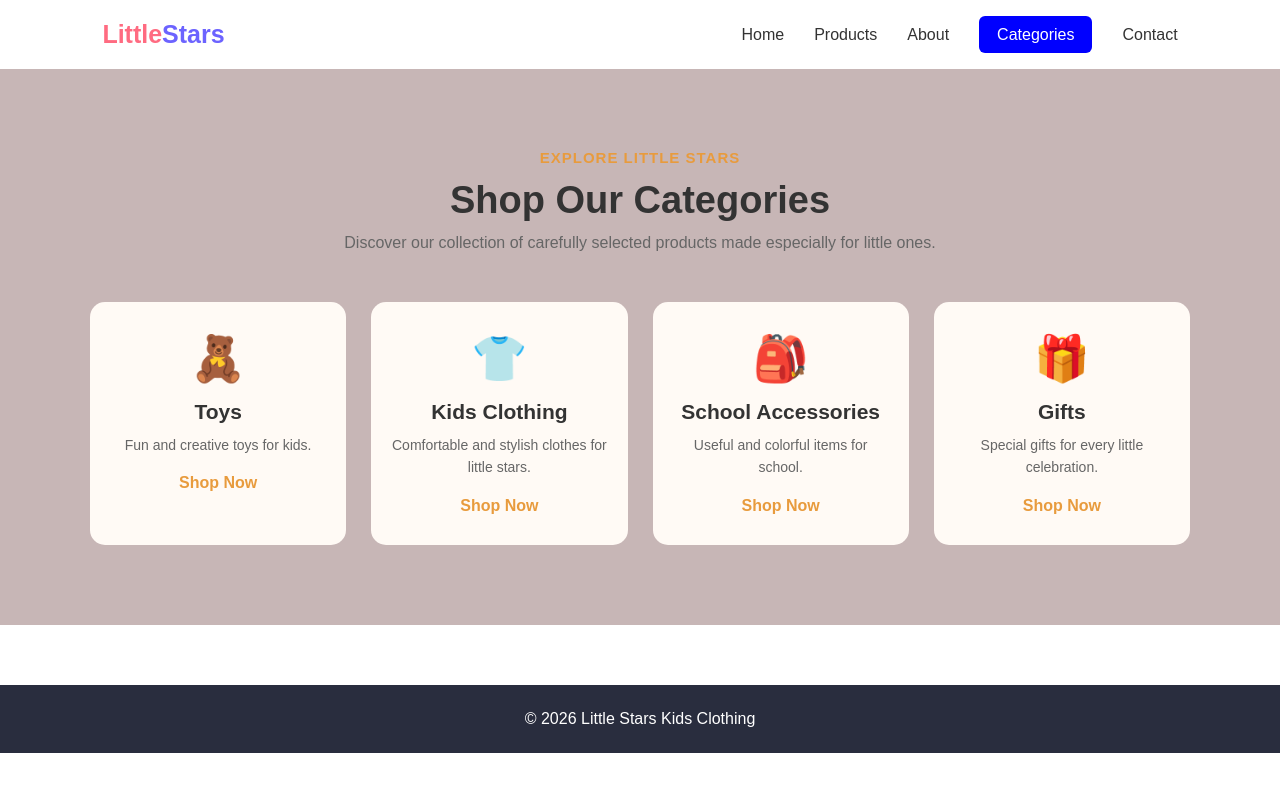
After one commit to rahilasana/Django_project, a Django app: page /categories/ in a window 1280 px wide. The commit adds this page. Run offline with Django 5.2, Linux system fonts and the light colour scheme.

Commit message:
add a new file

```diff
--- a/django_firstproject/urls.py
+++ b/django_firstproject/urls.py
@@ -39,6 +39,7 @@ urlpatterns = [
     path('contact/',views.contact,name="contact"),
     path('products/',views.products,name="products"),
     path('userform/',views.userform,name="userform"),
+    path('categories/',views.categories,name="categories"),
 
 
 ]
--- a/django_firstproject/views.py
+++ b/django_firstproject/views.py
@@ -22,6 +22,9 @@ def about(request):
 
 def contact(request):
     return render(request, "contact.html")
+
+def categories(request):
+    return render(request, "categories.html")
 
 def products(request):
 
--- a/static/css/base.css
+++ b/static/css/base.css
@@ -6,7 +6,6 @@
 
 body {
     font-family: Arial, sans-serif;
-    background: #fffaf5;
     color: #333;
 }
 
--- /dev/null
+++ b/static/css/categories.css
@@ -0,0 +1,87 @@
+.categories-section {
+    padding: 80px 20px;
+    background-color: #c7b6b6;
+}
+
+.categories-container {
+    max-width: 1100px;
+    margin: auto;
+}
+
+.categories-heading {
+    text-align: center;
+    margin-bottom: 50px;
+}
+
+.categories-heading span {
+    color: #e89b3d;
+    font-size: 15px;
+    font-weight: 600;
+    text-transform: uppercase;
+    letter-spacing: 1px;
+}
+
+.categories-heading h2 {
+    font-size: 38px;
+    color: #333;
+    margin: 12px 0;
+}
+
+.categories-heading p {
+    color: #666;
+    font-size: 16px;
+}
+
+.categories-grid {
+    display: grid;
+    grid-template-columns: repeat(4, 1fr);
+    gap: 25px;
+}
+
+.category-card {
+    padding: 30px 20px;
+    text-align: center;
+    background-color: #fffaf5;
+    border-radius: 15px;
+    transition: 0.3s;
+}
+
+.category-card:hover {
+    transform: translateY(-8px);
+}
+
+.category-icon {
+    font-size: 45px;
+    margin-bottom: 15px;
+}
+
+.category-card h3 {
+    color: #333;
+    font-size: 21px;
+    margin-bottom: 10px;
+}
+
+.category-card p {
+    color: #666;
+    font-size: 14px;
+    line-height: 1.6;
+    margin-bottom: 18px;
+}
+
+.category-card a {
+    color: #e89b3d;
+    text-decoration: none;
+    font-weight: 600;
+}
+
+@media (max-width: 900px) {
+    .categories-grid {
+        grid-template-columns: repeat(2, 1fr);
+    }
+}
+
+@media (max-width: 550px) {
+    .categories-grid {
+        grid-template-columns: 1fr;
+    }
+}
--- a/static/css/contact.css
+++ b/static/css/contact.css
@@ -3,6 +3,7 @@
     display: grid;
     grid-template-columns: 1fr 1fr;
     gap: 70px;
+    background-color: #c7b6b6;
 }
 
 .label {
--- a/static/css/home.css
+++ b/static/css/home.css
@@ -5,6 +5,7 @@
     align-items: center;
     justify-content: space-between;
     gap: 50px;
+    background-color: #c7b6b6;
 }
 
 .hero-text {
--- a/static/css/products.css
+++ b/static/css/products.css
@@ -1,5 +1,6 @@
 .products-section {
     padding: 70px 8%;
+    background-color: #c7b6b6;
 }
 
 .products-section h1 {
--- a/template/base.html
+++ b/template/base.html
@@ -36,7 +36,9 @@
         <li class="{% if request.path == '/about/' %}active{% endif %}">
           <a href="{% url 'about' %}">About</a>
         </li>
-
+        <li class="{% if request.path == '/categories/' %}active{% endif %}">
+          <a href="{% url 'categories' %}">Categories</a>
+        </li>
                 <li class="{% if request.path == '/contact/' %}active{% endif %}">
           <a href="{% url 'contact' %}">Contact</a>
         </li>
--- /dev/null
+++ b/template/categories.html
@@ -0,0 +1,63 @@
+{% extends 'base.html'%}
+
+{% load static %}
+
+{% block title %}
+About | Little Stars
+{% endblock%}
+
+{% block css %}
+<link rel="stylesheet" href="{% static 'css/categories.css' %}">
+{% endblock %}
+
+{% block content %}
+
+<section class="categories-section">
+
+    <div class="categories-container">
+
+        <div class="categories-heading">
+            <span>Explore Little Stars</span>
+            <h2>Shop Our Categories</h2>
+            <p>
+                Discover our collection of carefully selected products
+                made especially for little ones.
+            </p>
+        </div>
+
+        <div class="categories-grid">
+
+            <div class="category-card">
+                <div class="category-icon">🧸</div>
+                <h3>Toys</h3>
+                <p>Fun and creative toys for kids.</p>
+                <a href="/products/">Shop Now</a>
+            </div>
+
+            <div class="category-card">
+                <div class="category-icon">👕</div>
+                <h3>Kids Clothing</h3>
+                <p>Comfortable and stylish clothes for little stars.</p>
+                <a href="/products/">Shop Now</a>
+            </div>
+
+            <div class="category-card">
+                <div class="category-icon">🎒</div>
+                <h3>School Accessories</h3>
+                <p>Useful and colorful items for school.</p>
+                <a href="/products/">Shop Now</a>
+            </div>
+
+            <div class="category-card">
+                <div class="category-icon">🎁</div>
+                <h3>Gifts</h3>
+                <p>Special gifts for every little celebration.</p>
+                <a href="/products/">Shop Now</a>
+            </div>
+
+        </div>
+
+    </div>
+
+</section>
+{% endblock %}
```
Lines whose indentation alone changed are shown as unchanged.
